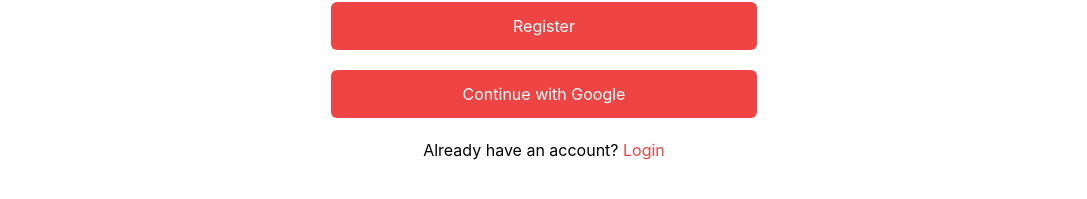
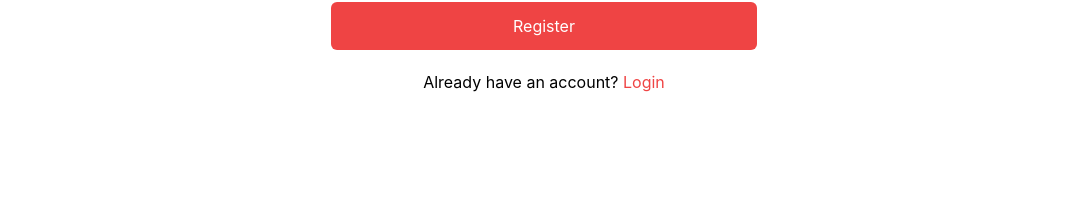
Before and after one commit to Labib2003/red-onion-prctice, a React (Create React App) app: page /register in a window 1280 px wide. Shown: the part 509-708 px from the top of the page, without its empty margins (96-1183 px from the left). Built offline with nearby package versions, Linux system fonts and the light colour scheme; no server answers.

Commit message:
display name shown in ui

```diff
--- a/src/components/pages/Register/Register.js
+++ b/src/components/pages/Register/Register.js
@@ -2,7 +2,7 @@
 import { Link, useNavigate } from 'react-router-dom';
 import auth from '../../../firebase.init';
 import logo from '../../../red-onion/images/logo2.png'
-import { useCreateUserWithEmailAndPassword, useSignInWithGoogle, useUpdateProfile } from 'react-firebase-hooks/auth';
+import { useCreateUserWithEmailAndPassword, useUpdateProfile } from 'react-firebase-hooks/auth';
 
 const Register = () => {
     const [
@@ -10,8 +10,7 @@
         user,
         error,
     ] = useCreateUserWithEmailAndPassword(auth, { sendEmailVerification: true });
-    const [updateProfile, updating, updateError] = useUpdateProfile(auth);
-    const [signInWithGoogle, googleUser] = useSignInWithGoogle(auth);
+    const [updateProfile] = useUpdateProfile(auth);
     const nameRef = useRef("");
     const emailRef = useRef("");
     const passwordRef = useRef("");
@@ -33,10 +32,7 @@
             alert("Password did not match");
         };
     };
-    const handleGoogleSignIn = () => {
-        signInWithGoogle();
-    };
-    if (user || googleUser) {
+    if (user) {
         navigate('/');
         console.log(user);
     };
@@ -53,8 +49,7 @@
                     <p className='text-red-500 font-semibold'>{error ? error.message : ''}</p>
                     <input className='w-full bg-red-500 hover:bg-red-600 rounded-md p-3 text-white' type="submit" value="Register" />
                 </form>
-                <button onClick={handleGoogleSignIn} className='w-full bg-red-500 hover:bg-red-600 rounded-md p-3 text-white my-5'>Continue with Google</button>
-                <p>Already have an account? <Link className='text-red-500' to='/login'>Login</Link></p>
+                <p className='mt-5'>Already have an account? <Link className='text-red-500' to='/login'>Login</Link></p>
             </div>
         </div>
     );
--- a/src/components/shared/Navbar/Navbar.js
+++ b/src/components/shared/Navbar/Navbar.js
@@ -1,5 +1,5 @@
 import { signOut } from 'firebase/auth';
-import React from 'react';
+import React, { useEffect, useState } from 'react';
 import { useAuthState } from 'react-firebase-hooks/auth';
 import { Link } from 'react-router-dom';
 import auth from '../../../firebase.init';
```
